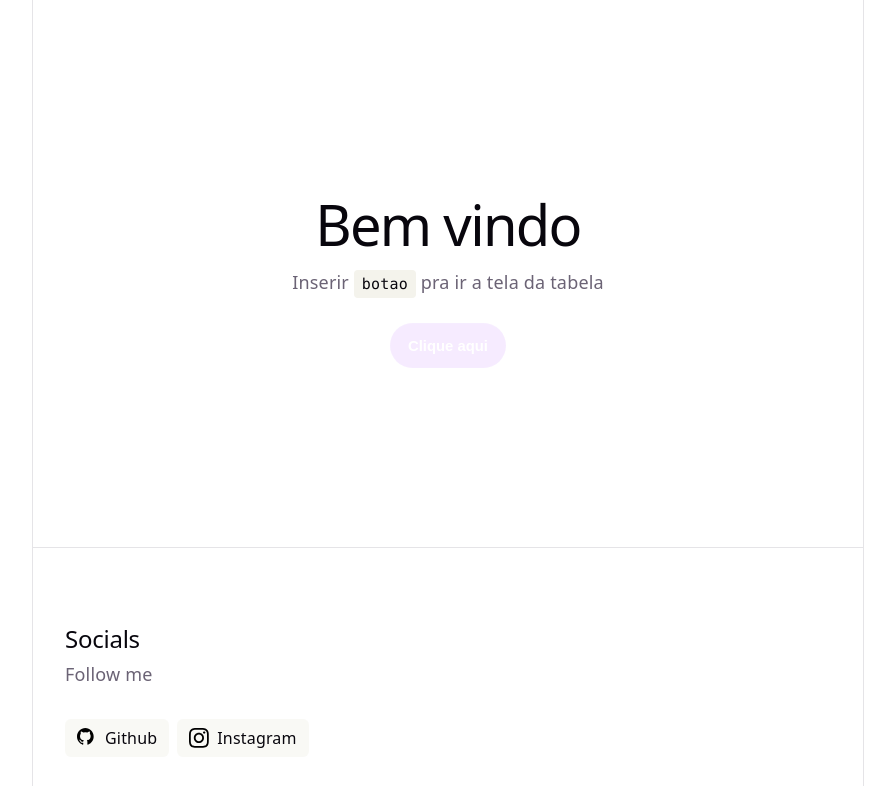
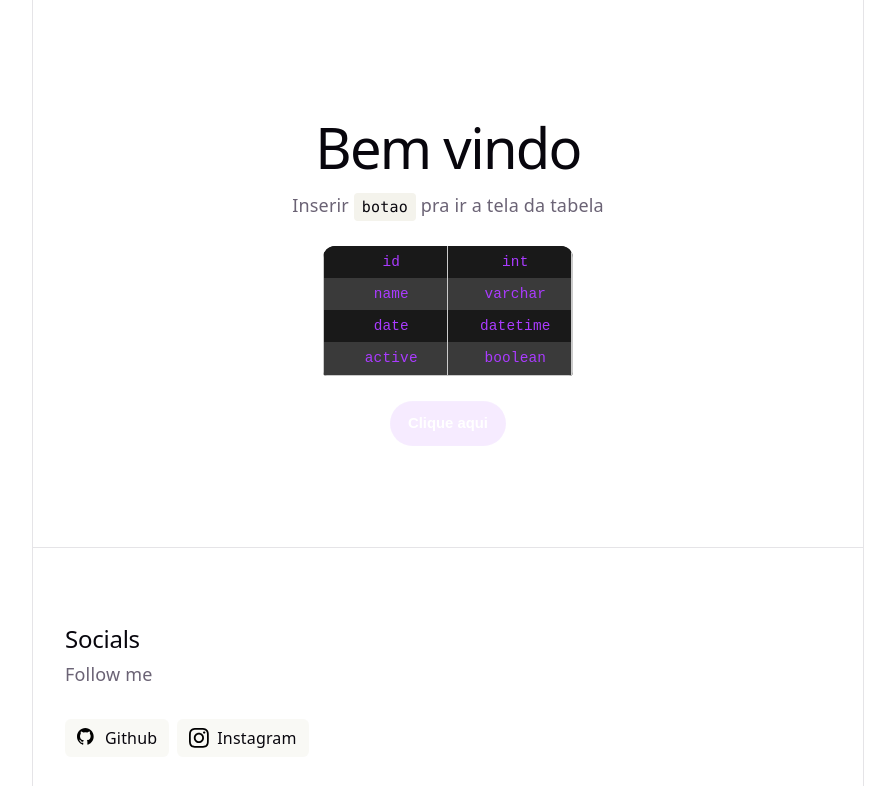
Before and after one commit to DJoverdant/react-system, a React (Vite) app: page / in a window 1280 px wide. Shown: the top 786 px of the page, without its empty margins (192-1087 px from the left). Built offline with nearby package versions, Linux system fonts and the light colour scheme.

Commit message:
feat: create table component

```diff
--- a/package.json
+++ b/package.json
@@ -13,7 +13,8 @@
     "express": "^5.2.1",
     "pg": "^8.20.0",
     "react": "^19.2.4",
-    "react-dom": "^19.2.4"
+    "react-dom": "^19.2.4",
+    "react-router-dom": "^7.13.2"
   },
   "devDependencies": {
     "@babel/core": "^7.29.0",
@@ -26,7 +27,7 @@
     "@types/react-dom": "^19.2.3",
     "@vitejs/plugin-react": "^6.0.1",
     "babel-plugin-react-compiler": "^1.0.0",
-    "eslint": "^9.39.4",
+    "eslint": "^10.1.0",
     "eslint-plugin-react-hooks": "^7.0.1",
     "eslint-plugin-react-refresh": "^0.5.2",
     "globals": "^17.4.0",
--- a/src/front/App.tsx
+++ b/src/front/App.tsx
@@ -1,14 +1,13 @@
-import Button from './components/Button'
-import Link from './components/Link'
-import './styles/global.css'
+import Button from "./components/Button";
+import Link from "./components/Link";
+import Table from "./components/Table";
+import "./styles/global.css";
 
 function App() {
   return (
     <>
       <section id="header">
-        <div>
-
-        </div>
+        <div></div>
       </section>
 
       <section id="canva">
@@ -18,7 +17,8 @@ function App() {
             Inserir <code>botao</code> pra ir a tela da tabela
           </p>
         </div>
-        <Button text='Clique aqui' />
+        <Table />
+        <Button text="Clique aqui" />
       </section>
 
       <section id="foot">
@@ -30,10 +30,18 @@ function App() {
           <p>Follow me</p>
           <ul>
             <li>
-              <Link ref='https://github.com/DJoverdant' icon='/src/front/assets/icons.svg#github' text='Github' />
+              <Link
+                ref="https://github.com/DJoverdant"
+                icon="/src/front/assets/icons.svg#github"
+                text="Github"
+              />
             </li>
             <li>
-              <Link ref='https://instagram.com/andre_19z' icon='/src/front/assets/icons.svg#instagram' text='Instagram' />
+              <Link
+                ref="https://instagram.com/andre_19z"
+                icon="/src/front/assets/icons.svg#instagram"
+                text="Instagram"
+              />
             </li>
           </ul>
         </div>
@@ -41,7 +49,7 @@ function App() {
 
       <section id="spacer"></section>
     </>
-  )
+  );
 }
 
-export default App
+export default App;
--- a/src/front/components/Button/index.tsx
+++ b/src/front/components/Button/index.tsx
@@ -1,4 +1,3 @@
-import React from 'react';
 import "./styles.css";
 
 interface ButtonProps { text: string; };
--- a/src/front/components/Button/styles.css
+++ b/src/front/components/Button/styles.css
@@ -23,7 +23,7 @@
     box-shadow:
       inset 0 1px 0 0 rgba(255, 255, 255, 0.08),
       inset 0 0 0 1px rgba(252, 232, 3, 0.08);
-    color: #9661aa;
+    color: var(--light-purple);
     transform: translate(0, -0.25rem);
     background-color: rgba(0, 0, 0, 0.5);
   }
--- a/src/front/components/Link/styles.css
+++ b/src/front/components/Link/styles.css
@@ -12,7 +12,7 @@ a {
 
   &:hover {
     box-shadow: var(--shadow);
-    color: #9661aa;
+    color: var(--light-purple);
   }
 
   .link {
--- a/src/front/components/Table/index.tsx
+++ b/src/front/components/Table/index.tsx
@@ -0,0 +1,24 @@
+import "./styles.css";
+
+const Table = () => {
+  return (
+    <div className="box">
+      <div className="table">
+        <div className="card">
+          <div className="item">id</div>
+          <div className="item">name</div>
+          <div className="item">date</div>
+          <div className="item">active</div>
+        </div>
+        <div className="card">
+          <div className="item">int</div>
+          <div className="item">varchar</div>
+          <div className="item">datetime</div>
+          <div className="item">boolean</div>
+        </div>
+      </div>
+    </div>
+  );
+};
+
+export default Table;
--- a/src/front/components/Table/styles.css
+++ b/src/front/components/Table/styles.css
@@ -0,0 +1,36 @@
+.box {
+  width: 250px;
+  background: rgb(44, 44, 44);
+  font-family: "Courier New", Courier, monospace;
+  border-top-left-radius: 12px;
+  border-top-right-radius: 12px;
+  border-bottom-left-radius: 4px;
+  border-bottom-right-radius: 4px;
+  overflow: hidden;
+}
+
+.table {
+  font-size: 0.8rem;
+  color: var(--light-purple);
+  display: flex;
+  justify-content: space-between;
+  border-right: 1px solid rgb(203, 203, 203);
+  border-left: 1px solid rgb(203, 203, 203);
+  border-bottom: 1px solid rgb(203, 203, 203);
+}
+
+.card {
+  width: 50%;
+  border-right: 1px solid rgb(203, 203, 203);
+  text-align: center;
+
+  .item {
+    background-color: rgb(25, 25, 25);
+    padding: 3px 0;
+    padding-left: 0.8em;
+  }
+}
+
+.item:nth-child(even) {
+  background: rgb(58, 58, 58);
+}
--- a/src/front/styles/main.css
+++ b/src/front/styles/main.css
@@ -4,15 +4,15 @@
   --bg: #fff;
   --border: #e5e4e7;
   --code-bg: #f4f3ec;
-  --accent: #aa3bff;
+  --light-purple: #aa3bff;
   --accent-bg: rgba(170, 59, 255, 0.1);
   --accent-border: rgba(170, 59, 255, 0.5);
   --social-bg: rgba(244, 243, 236, 0.5);
   --shadow:
     rgba(0, 0, 0, 0.1) 0 10px 15px -3px, rgba(0, 0, 0, 0.05) 0 4px 6px -2px;
 
-  --sans: system-ui, 'Segoe UI', Roboto, sans-serif;
-  --heading: system-ui, 'Segoe UI', Roboto, sans-serif;
+  --sans: system-ui, "Segoe UI", Roboto, sans-serif;
+  --heading: system-ui, "Segoe UI", Roboto, sans-serif;
   --mono: ui-monospace, Consolas, monospace;
 
   font: 18px/145% var(--sans);
```
Also changed, not shown: src/front/components/Link/index.tsx (+2 -7 lines), src/main.tsx (+6 -6 lines), src/front/routes/data/index.tsx (added), src/front/styles/global.css (line endings or trailing spaces), 2 other files (tests, documents, lock files or other folders).
